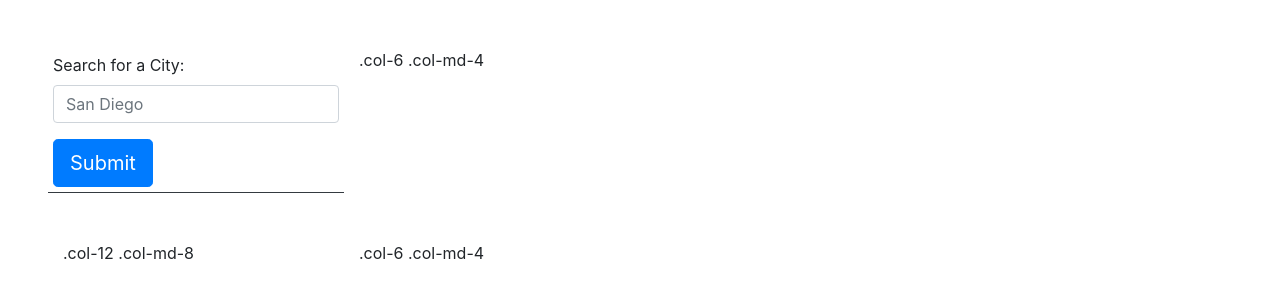
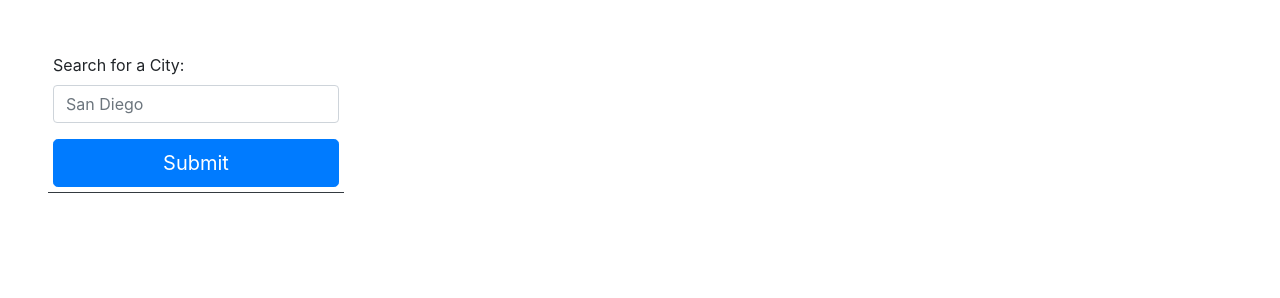
Before and after one commit to samrapow/homework6-server-side-apis-weather-dashboard, a plain HTML site: page index.html in a window 1280 px wide. Shown: the part 56-354 px from the top of the page. Drawn offline with nearby package versions, Linux system fonts and the light colour scheme.

Commit message:
Basic formatting created

```diff
--- a/assets/css/style.css
+++ b/assets/css/style.css
@@ -2,3 +2,7 @@
     border-width: 5px;
     padding: 5px;
 }
+
+.btn {
+    width: 100%
+}
--- a/index.html
+++ b/index.html
@@ -26,12 +26,18 @@
             </div>
             <button type="button" class="btn btn-primary btn-lg">Submit</button>
         </div>
-        <div class="col-12 col-md-9 col-lg-9">.col-6 .col-md-4</div>
+        <div class="col-12 col-md-9 col-lg-9 weather-today">
+
+        </div>
       </div>
 
       <div class="row m-5">
-        <div class="col-12 col-md-3 col-lg-3">.col-12 .col-md-8</div>
-        <div class="col-12 col-md-9 col-lg-9">.col-6 .col-md-4</div>
+        <div class="col-12 col-md-3 col-lg-3 past-searches">
+
+        </div>
+        <div class="col-12 col-md-9 col-lg-9 forecast">
+
+        </div>
       </div>
 
 </body>
```
